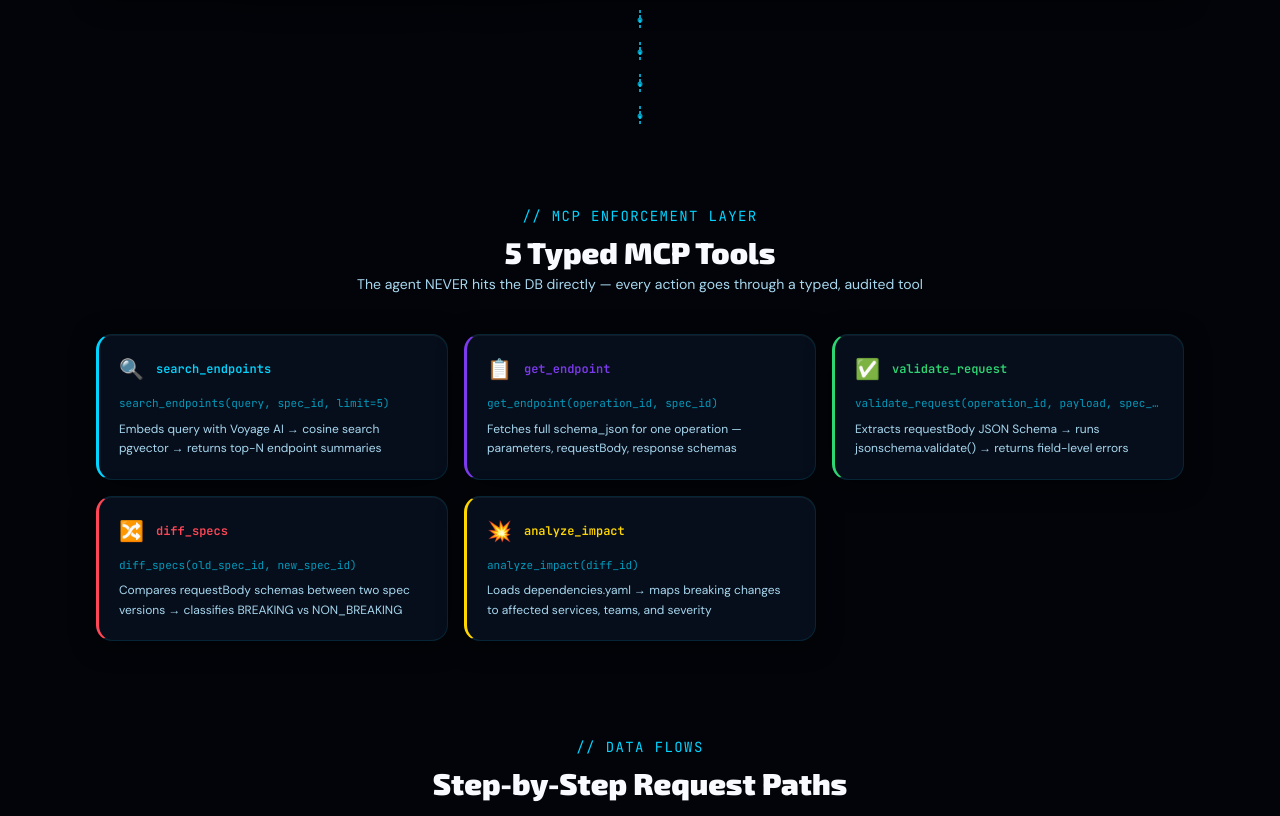
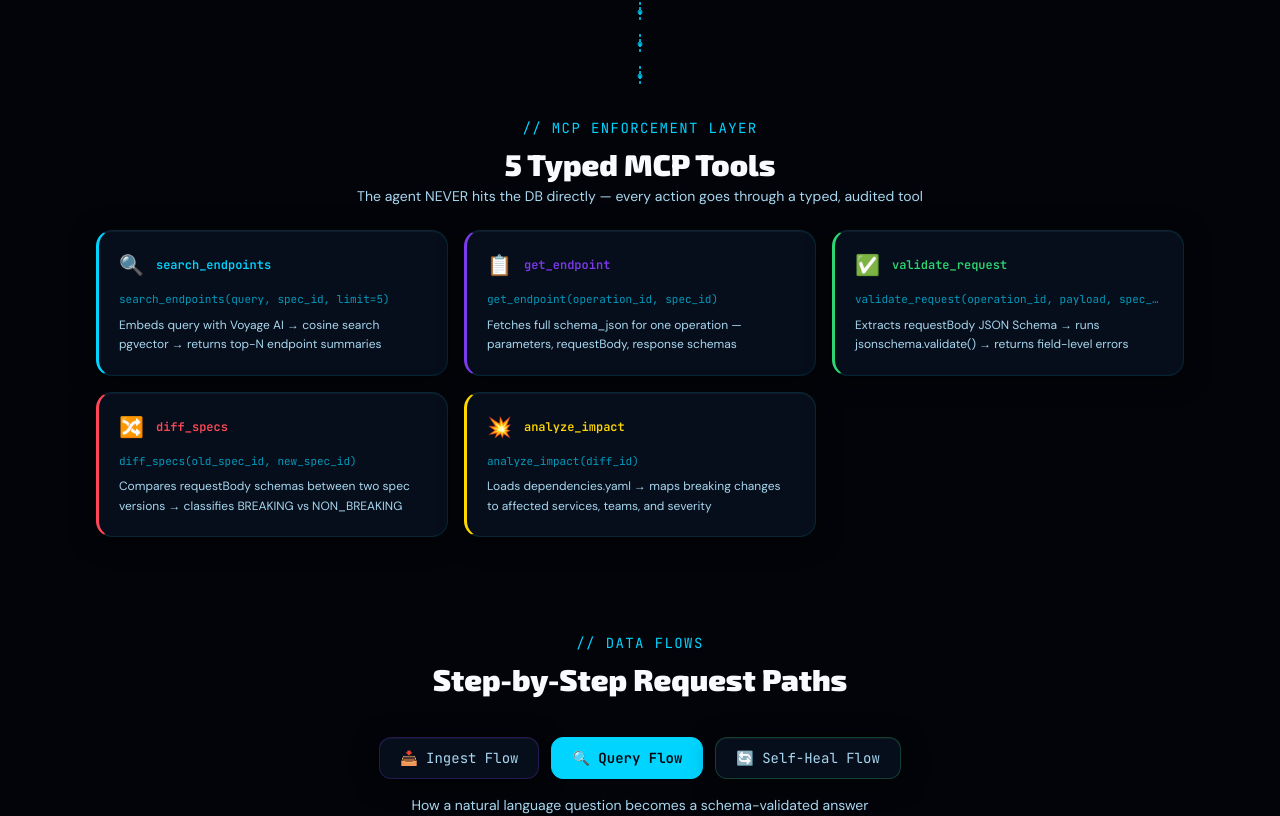
Before and after one commit to rapidcoderx/self-aware-api-platform, a React (Vite) app in the folder presentation/: page / in a window 1280 px wide. Shown: the part 3135-3951 px from the top of the page. Built offline with nearby package versions, Linux system fonts and the light colour scheme.

Commit message:
fix(presentation): reduce spacing above MCP tools grid for full-page fit; remove duplicate quote from MCPTools

```diff
--- a/presentation/src/components/sections/Architecture.jsx
+++ b/presentation/src/components/sections/Architecture.jsx
@@ -121,12 +121,12 @@ export default function Architecture() {
   }, [activeFlow, flow.steps.length])
 
   return (
-    <section id="architecture" className="relative min-h-screen z-10 py-24 px-6 md:px-12 lg:px-24">
+    <section id="architecture" className="relative min-h-screen z-10 pt-14 pb-16 px-6 md:px-12 lg:px-24">
       <div className="max-w-7xl mx-auto">
         <SectionHeader title="System Architecture" tag="// DESIGN" />
 
         {/* ── Layer stack overview ──────────────────────────────────── */}
-        <div className="space-y-3 mb-20">
+        <div className="space-y-3 mb-8">
           {LAYERS.map((layer) => (
             <div key={layer.label}
               className="glass rounded-2xl p-4 md:p-5 flex items-center gap-4 md:gap-6"
@@ -156,7 +156,7 @@ export default function Architecture() {
         </div>
 
         {/* ── MCP Tools grid ───────────────────────────────────────── */}
-        <div className="text-center mb-10">
+        <div className="text-center mb-6">
           <p className="font-mono text-accent-primary text-sm tracking-widest uppercase mb-2">// MCP ENFORCEMENT LAYER</p>
           <h3 className="font-display font-bold text-2xl md:text-3xl text-star-white mb-1">5 Typed MCP Tools</h3>
           <p className="font-body text-star-blue text-sm">The agent NEVER hits the DB directly — every action goes through a typed, audited tool</p>
--- a/presentation/src/components/sections/MCPTools.jsx
+++ b/presentation/src/components/sections/MCPTools.jsx
@@ -38,9 +38,6 @@ export default function MCPTools() {
             </div>
           ))}
         </div>
-        <div className="glass rounded-2xl border-accent-primary/30 p-6 text-center" style={{ boxShadow: '0 0 30px rgba(0,212,255,0.08)' }}>
-          <p className="font-mono text-accent-primary text-sm">"Tools are narrow, typed, and auditable. The agent orchestrates. Tools execute."</p>
-        </div>
       </div>
     </section>
   )
```
